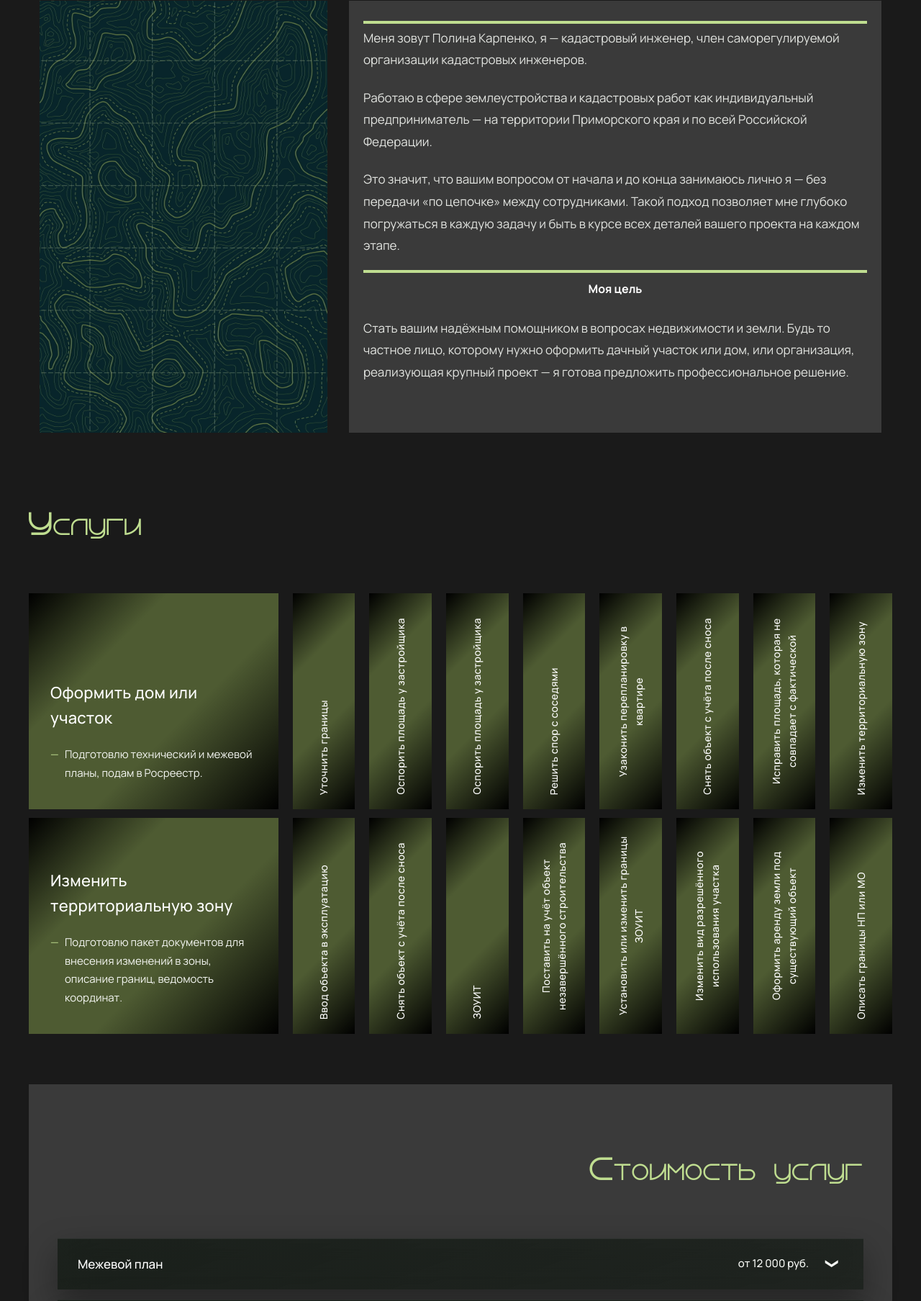
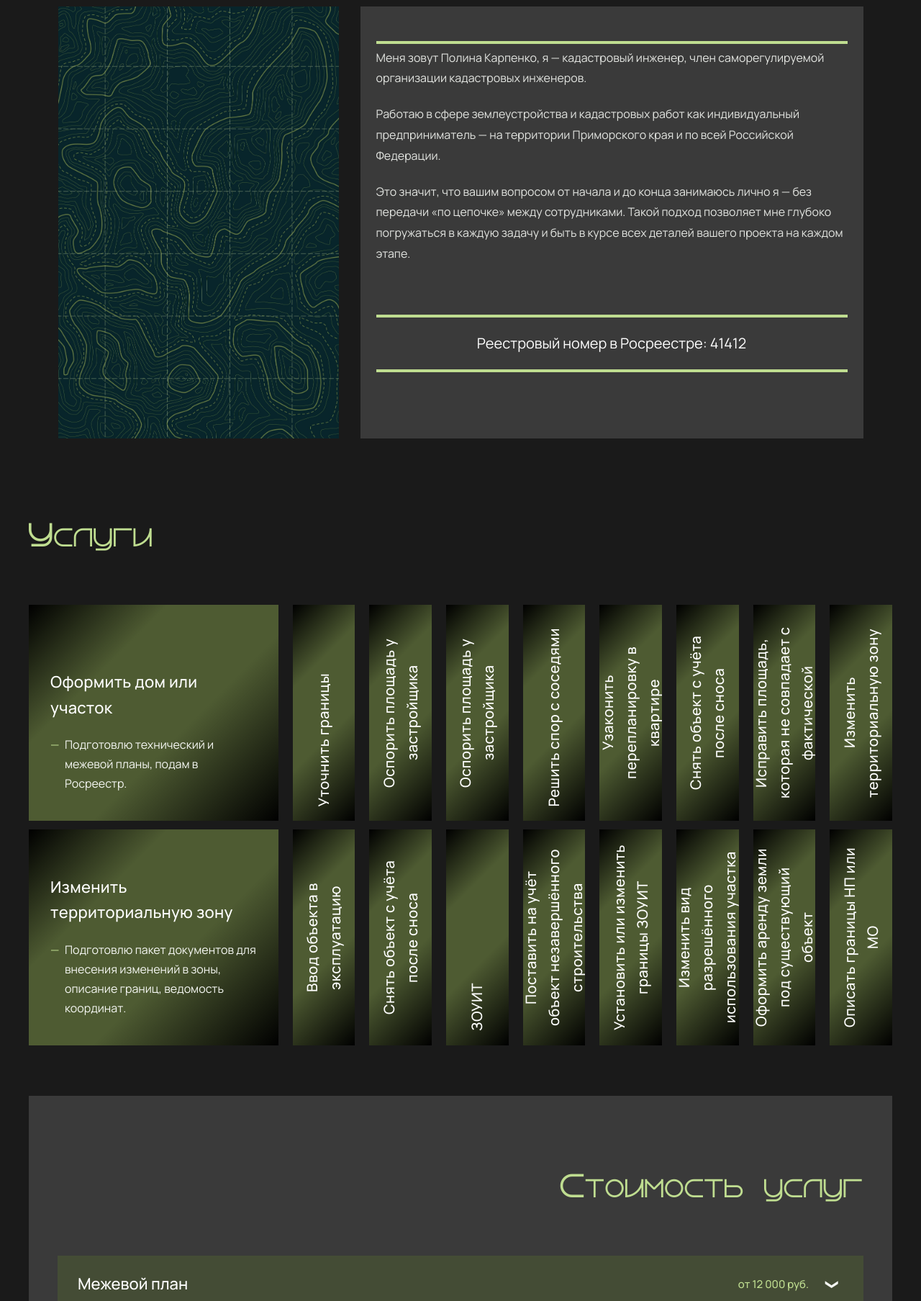
Before and after one commit to shutovamarina/cadastral-engineer, a plain HTML site: page index.html in a window 1280 px wide. Shown: the part 993-2800 px from the top of the page at 72% size. Drawn offline with Linux system fonts and the light colour scheme.

Commit message:
chng style

```diff
--- a/index.html
+++ b/index.html
@@ -71,10 +71,7 @@
                 <p class="about-line">Меня зовут Полина Карпенко, я — кадастровый инженер, член саморегулируемой организации кадастровых инженеров.</p>
                 <p>Работаю в сфере землеустройства и кадастровых работ как индивидуальный предприниматель — на территории Приморского края и по всей Российской Федерации.</p>
                 <p>Это значит, что вашим вопросом от начала и до конца занимаюсь лично я — без передачи «по цепочке» между сотрудниками. Такой подход позволяет мне глубоко погружаться в каждую задачу и быть в курсе всех деталей вашего проекта на каждом этапе.</p>
-                <h4>Моя цель</h4>
-                <p>
-                    Стать вашим надёжным помощником в вопросах недвижимости и земли. Будь то частное лицо, которому нужно оформить дачный участок или дом, или организация, реализующая крупный проект — я готова предложить профессиональное решение.
-                </p>
+                <div class="about-reestr">Реестровый номер в Росреестре: 41412</div>
             </div>
         </div>
 
--- a/style.css
+++ b/style.css
@@ -179,6 +179,8 @@ nav {
     width: max-content;
     margin-left: auto;
     margin-right: auto;
+    position: relative;
+    left: 90px;
 }
 
 nav ul {
@@ -273,7 +275,7 @@ nav a:hover::after {
 
 .hero h1 {
     font-family: 'Nuqun', "Manrope", serif;
-    font-size: 50px;
+    font-size: 62px;
     font-weight: 400;
     letter-spacing: 5px;
     margin-bottom: 20px;
@@ -282,11 +284,11 @@ nav a:hover::after {
 }
 
 .hero-first-letter {
-    font-size: 70px;
+    font-size: 72px;
 }
 
 .hero p {
-    font-size: 19px;
+    font-size: 28px;
     color: var(--c5);
     margin-bottom: 40px;
     letter-spacing: 4px;
@@ -302,7 +304,7 @@ nav a:hover::after {
 .btn {
     padding: 14px 32px;
     /* border-radius: var(--radius); */
-    font-size: 15px;
+    font-size: 18px;
     cursor: pointer;
     transition: all 0.3s;
     border: 1.5px solid var(--c4);
@@ -341,7 +343,7 @@ section {
 
 .section-title {
     font-family: 'Nuqun', "Manrope", serif;
-    font-size: 50px;
+    font-size: 56px;
     font-weight: 400;
     margin-bottom: 40px;
     letter-spacing: 1px;
@@ -384,7 +386,7 @@ section {
 
 .about-img {
     flex: 0 0 40%;
-    max-width: 400px;
+    max-width: 390px;
     /* min-height: 600px; */
     overflow: hidden;
     position: relative;
@@ -399,18 +401,17 @@ section {
 }
 
 .about-block {
-    flex: 1;
-    max-width: 700px;
+    flex: 1 1 0%;
+    max-width: 655px;
     background: var(--bg-section);
     backdrop-filter: blur(10px);
-    -webkit-backdrop-filter: blur(10px);
     border: 1px solid var(--glass-border);
     border-radius: var(--radius);
-    padding: 10px 20px;
+    padding: 30px 22px;
 }
 
 .about-block p {
-    font-size: 17px;
+    font-size: 16px;
     line-height: 1.8;
     color: rgba(245, 247, 243, 0.9);
     margin-bottom: 5px;
@@ -427,6 +428,16 @@ section {
     border-top: none;
     margin-top: 0;
     padding-top: 0;
+}
+
+.about-reestr {
+    display: flex;
+    justify-content: center;
+    border-top: 4px solid var(--c3);
+    border-bottom: 4px solid var(--c3);
+    padding: 20px;
+    margin-top: 70px;
+    font-size: 20px;
 }
 
 .about-block h4 {
@@ -481,7 +492,7 @@ section {
     writing-mode: vertical-rl;
     transform: rotate(180deg);
     color: #fff;
-    font-size: 14px;
+    font-size: 20px;
     font-weight: 500;
     letter-spacing: 0.5px;
     padding: 20px 10px;
@@ -537,7 +548,7 @@ section {
 
 .card-content ul li {
     color: var(--c4);
-    font-size: 15px;
+    font-size: 16px;
     line-height: 1.7;
     padding-left: 20px;
     position: relative;
@@ -553,7 +564,7 @@ section {
 
 .card-content p {
     color: rgba(255, 255, 255, 0.7);
-    font-size: 15px;
+    font-size: 16px;
     line-height: 1.6;
 }
 
@@ -677,30 +688,24 @@ section {
 }
 
 .price-category {
-    background: var(--glass-bg3);
-    /* brightness приглушает светлый бетон ЗА блоком */
-    backdrop-filter: blur(22px) brightness(0.85) saturate(1.1);
-    -webkit-backdrop-filter: blur(22px) brightness(0.85) saturate(1.1);
-    /* border: 1px solid var(--glass-border2);
-    border-radius: var(--radius); */
+    background: #4e5b328f;
     margin-bottom: 14px;
     overflow: hidden;
-    transition: border-color .3s, box-shadow .3s;
-    /* тень отделяет блок и от светлых, и от тёмных зон фото */
-    box-shadow: 0 18px 45px rgba(0, 0, 0, .35), inset 0 1px 0 rgba(255, 255, 255, .07);
 }
 
 .price-category:hover {
+    border: 2px solid #bfdd90;
+    ;
+}
+
+
+/* .price-category:hover {
     border-color: var(--c3);
-}
-
-.price-category:hover {
-    border-color: var(--c4);
     box-shadow: 0 18px 45px rgba(0, 0, 0, .4), 0 0 0 1px var(--glass-glow2);
-}
+} */
 
 .price-header {
-    padding: 5px 28px;
+    padding: 0px 28px;
     display: flex;
     justify-content: space-between;
     align-items: center;
@@ -709,7 +714,7 @@ section {
 }
 
 .price-header h3 {
-    font-size: 17px;
+    font-size: 22px;
     font-weight: 500;
     flex: 1;
     color: var(--text-main);
@@ -723,7 +728,7 @@ section {
   text-shadow: 0 1px 2px rgba(0, 0, 0, .35);} /* опционально */
 
 .price-tag {
-    color: var(--c4);
+    color: var(--c3);
     font-size: 15px;
     white-space: nowrap;
     font-weight: 500;
@@ -759,7 +764,7 @@ section {
 }
 
 .price-body p {
-    font-size: 14px;
+    font-size: 16px;
     color: rgba(245, 247, 243, 0.85);
     line-height: 1.7;
     margin-bottom: 12px;
@@ -767,7 +772,7 @@ section {
 
 .price-body ul {
     margin: 10px 0 14px 20px;
-    font-size: 14px;
+    font-size: 15px;
     color: rgba(245, 247, 243, 0.85);
     line-height: 1.7;
 }
@@ -806,7 +811,7 @@ section {
 }
 
 .price-subtitle {
-    font-size: 15px;
+    font-size: 17px;
     font-weight: 500;
     color: var(--white);
     flex: 1;
@@ -967,7 +972,7 @@ section {
 }
 
 .timeline-content p {
-    font-size: 14px;
+    font-size: 16px;
     line-height: 1.6;
     color: rgba(245, 247, 243, 0.85);
 }
```
